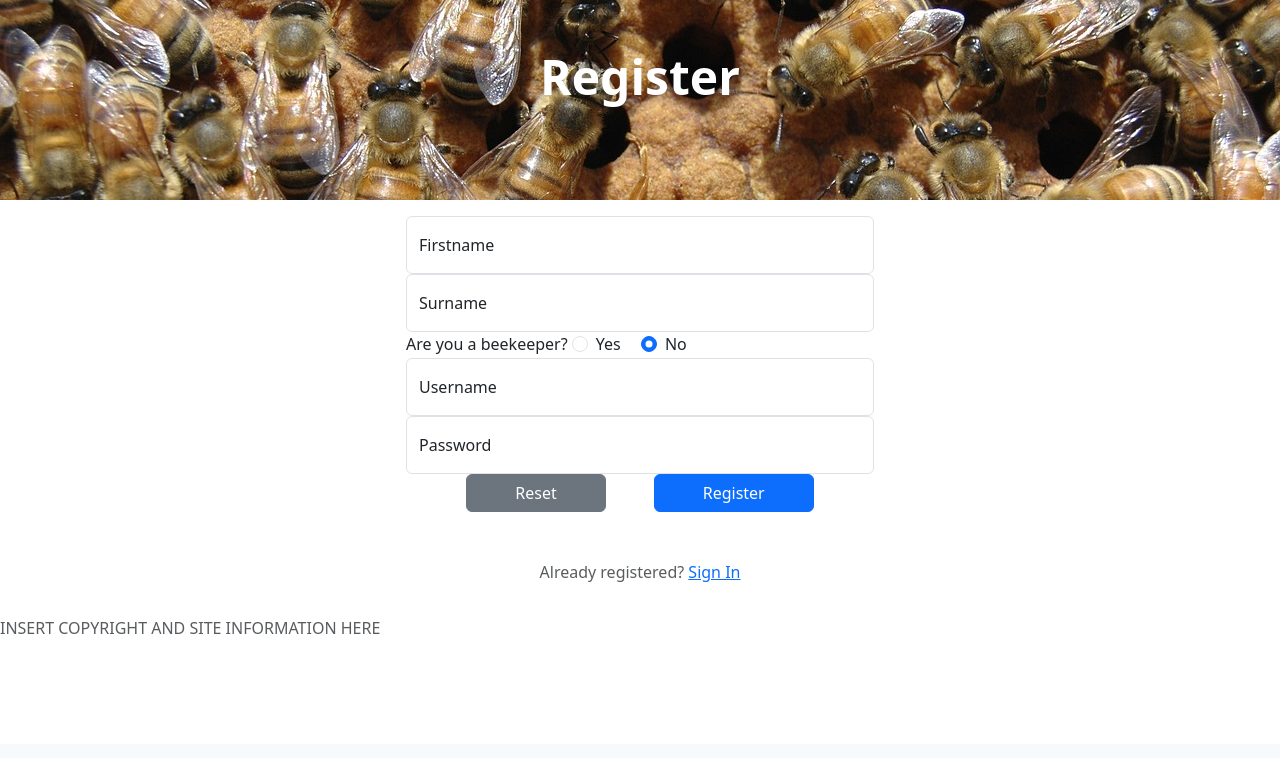
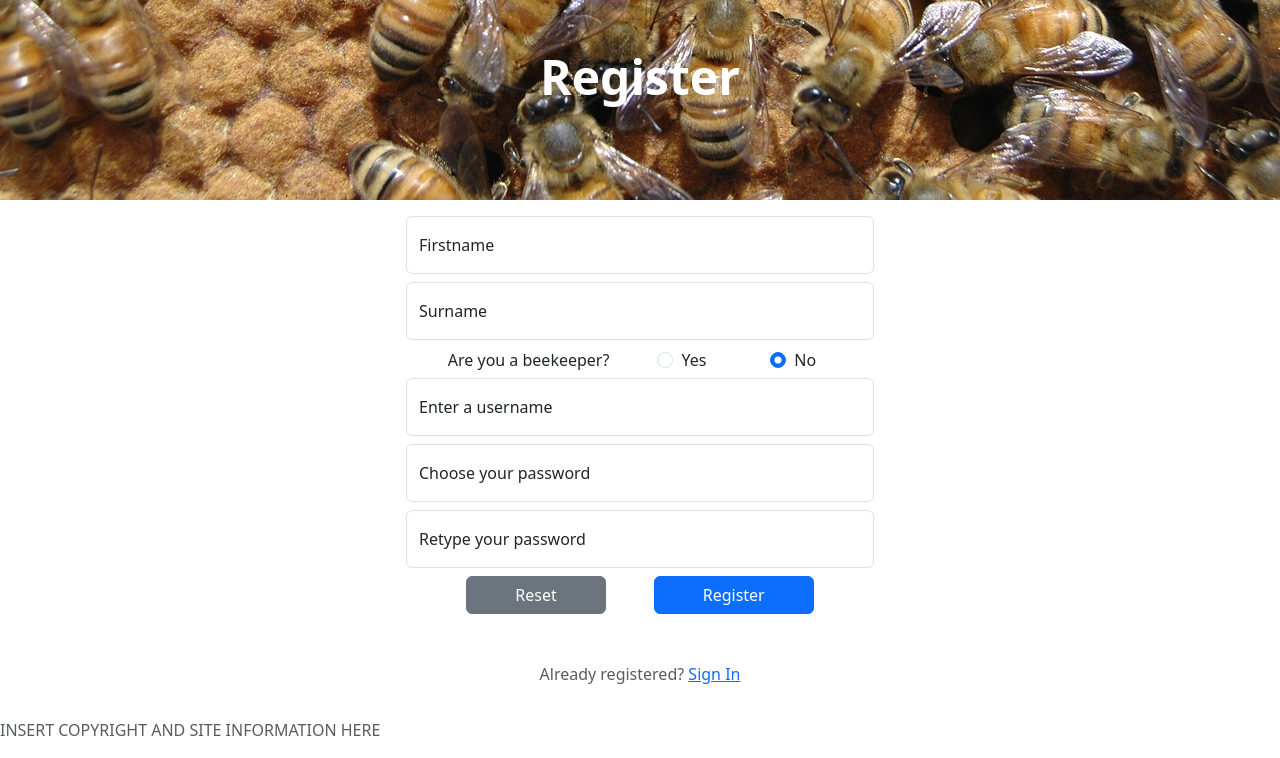
Before and after one commit to mikiburgess/MP3-Honey-Bee, a Flask app: page /register in a window 1280 px wide. Shown: the part 56-814 px from the top of the page. Before the commit the page ends 690 px from the top, so only its background shows below. Run offline with Flask 3, Linux system fonts and the light colour scheme; some libraries are stand-ins or nearby versions.

Commit message:
UPDATE: Add password repeat check to registration form
Require user to re-enter chosen password. Check code not yet implemented.

```diff
--- a/static/css/style.css
+++ b/static/css/style.css
@@ -80,3 +80,7 @@
 .form-register .form-floating:focus-within {
     z-index: 2;
 }
+
+.form-register input{
+    margin-bottom: 0.5rem;
+}
--- a/templates/register.html
+++ b/templates/register.html
@@ -29,7 +29,7 @@
             </div>
 
             <!-- account type -->
-            <div>
+            <div class="d-grid gap-2 gap-md-5 d-flex justify-content-center">
                 <label for="form-check form-check-inline">Are you a beekeeper?</label>
                 <div class="form-check form-check-inline">
                     <input class="form-check-input" type="radio" name="beekeeper" id="beekeeper-yes">
@@ -51,7 +51,7 @@
                     id="floatingInput" placeholder="username"
                     minlength="5" maxlength="15"
                     pattern="^[a-zA-Z0-9{5,15}]$" required>
-                <label for="floatingInput">Username</label>
+                <label for="floatingInput">Enter a username</label>
             </div>
 
             <!-- create password -->
@@ -60,7 +60,16 @@
                     id="floatingPassword" placeholder="Password"
                     minlength="5" maxlength="15"
                     pattern="^[a-zA-Z0-9{5,15}]$" required>
-                <label for="floatingPassword">Password</label>
+                <label for="floatingPassword">Choose your password</label>
+            </div>
+
+            <!-- reenter password -->
+            <div class="form-floating">
+                <input type="password" class="form-control validate"
+                    id="password-repeat" placeholder="Password"
+                    minlength="5" maxlength="15"
+                    pattern="^[a-zA-Z0-9{5,15}]$" required>
+                <label for="password-repeat">Retype your password</label>
             </div>
 
             <!-- form buttons -->
```
